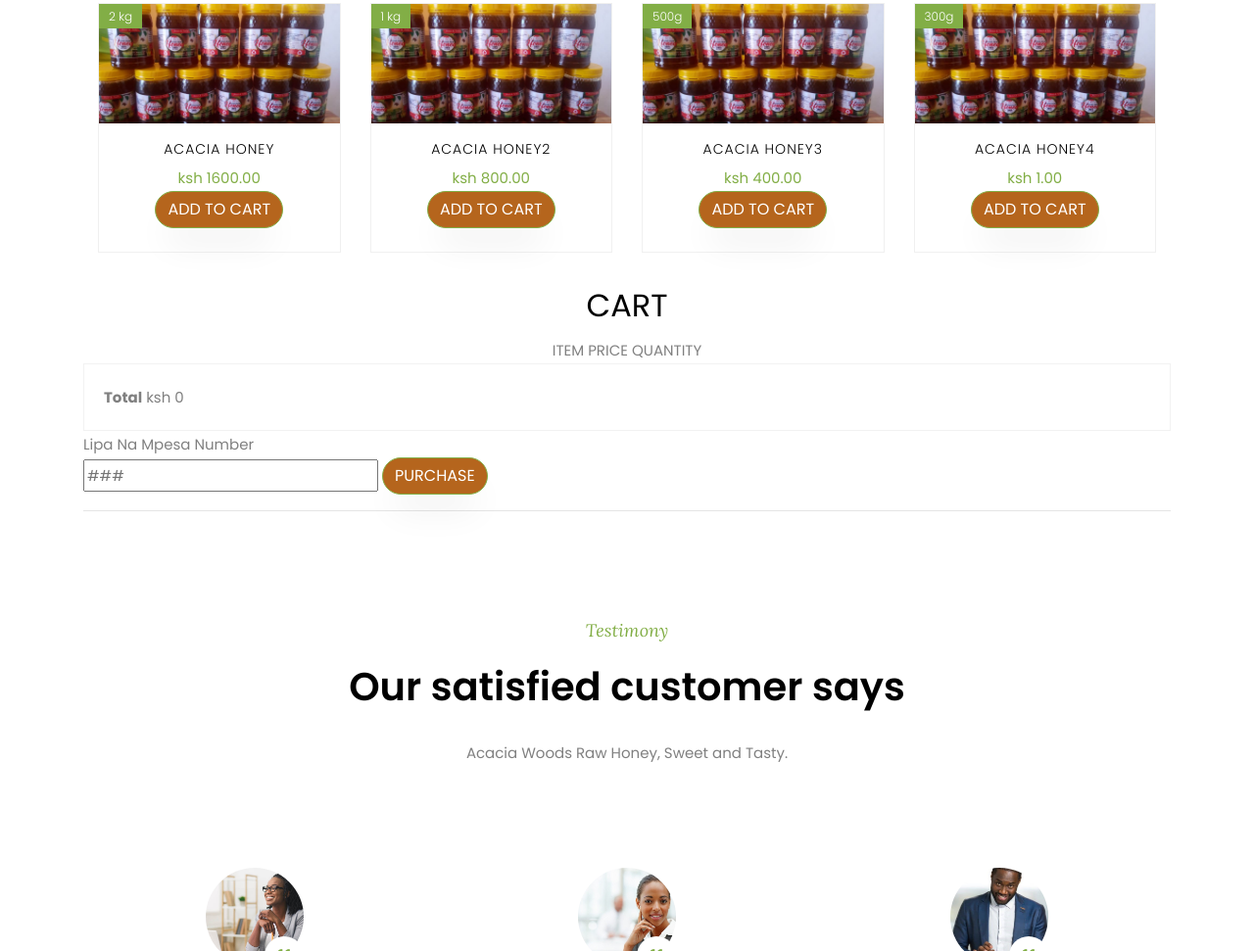
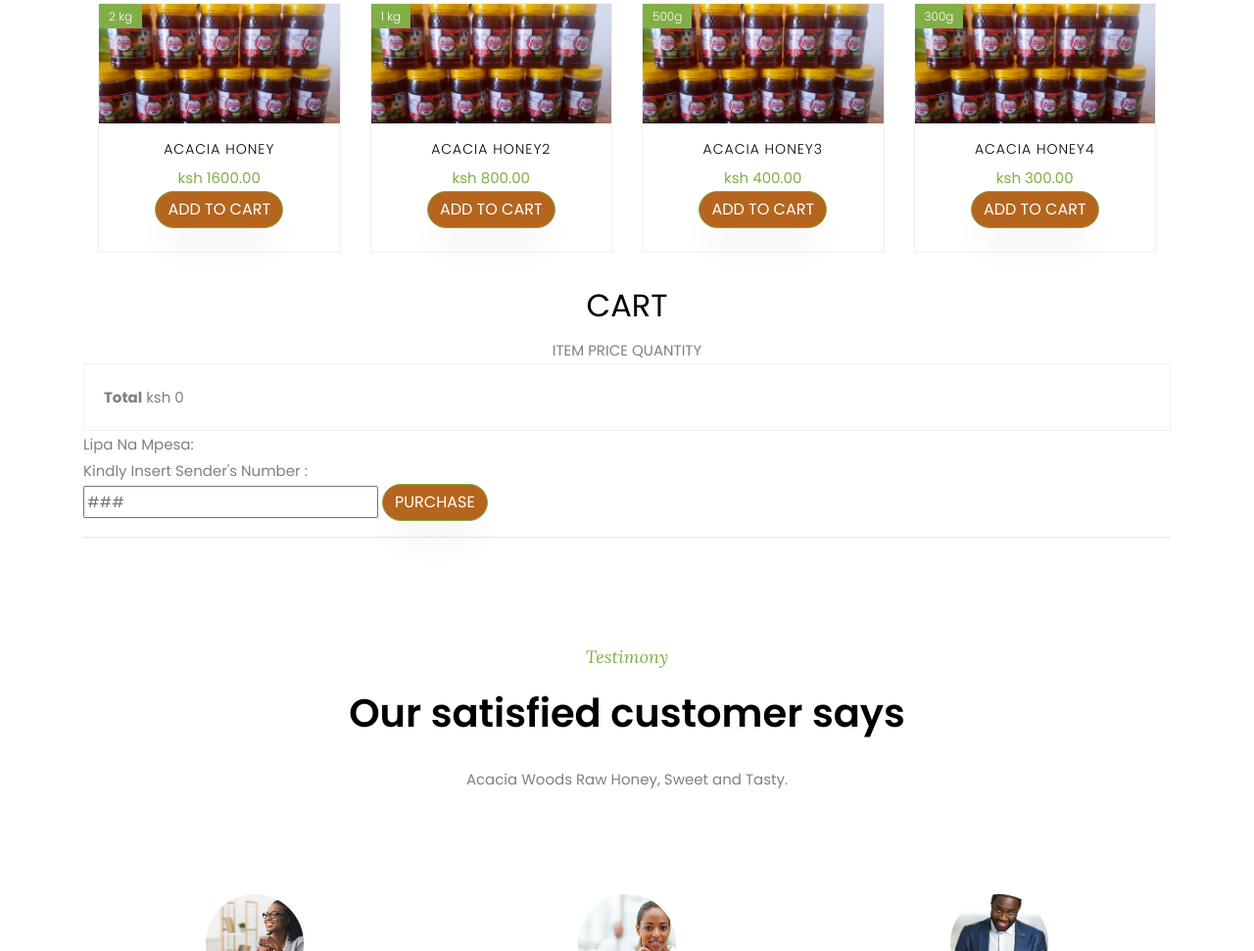
Before and after one commit to Maulid-Abdullahi/acaciaWebsite, a plain HTML site: page index.html in a window 1280 px wide. Shown: the part 1332-2303 px from the top of the page at 98% size. Drawn offline with nearby package versions, Linux system fonts and the light colour scheme; some packages are replaced by stand-ins of ours; no server answers; files whose address does not match are found by name.

Commit message:
added some header and text

```diff
--- a/index.html
+++ b/index.html
@@ -225,7 +225,7 @@
 						</a>
 						<div class="text py-3 pb-4 px-3 text-center">
 							<h3><a href="#" class="shop-item-title">Acacia Honey4</a></h3>
-									<p class="price"><span class="price-sale shop-item-price">ksh 1.00</span></p>
+									<p class="price"><span class="price-sale shop-item-price">ksh 300.00</span></p>
 									<button class="btn btn-primary shop-item-button" type="button">ADD TO CART</button>
 						</div>
 					</div>
@@ -248,7 +248,8 @@
           <span class="cart-total-price">ksh 0</span>
         </div>
         <div>
-          <h7>Lipa Na Mpesa Number</h7>
+          <h7>Lipa Na Mpesa: </h7><br/>
+          <h7>Kindly Insert Sender's Number : </h7>
           <form onsubmit="handleSubmit()">
             <input type="text" id="phone" placeholder="###"/>
             <button class="btn btn-primary btn-purchase" type="button">PURCHASE</button>
```
